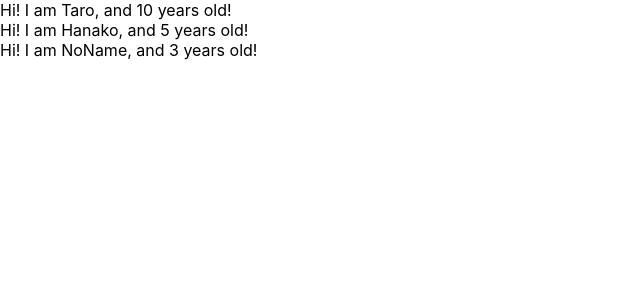
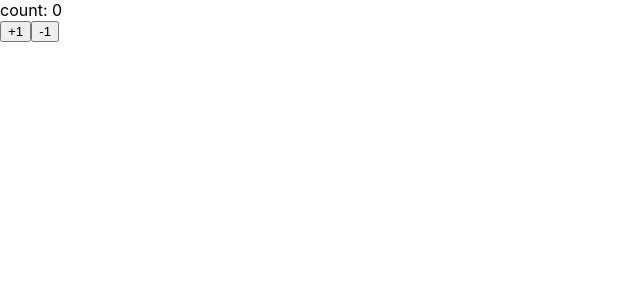
Before and after one commit to sayaka-takeuchi/react-application, a React (Create React App) app: page / in a window 1280 px wide. Shown: the top 300 px of the page, without its empty margins (0-640 px from the left). Built offline with nearby package versions, Linux system fonts and the light colour scheme.

Commit message:
stateとsetStateについて学習

```diff
--- a/src/App.js
+++ b/src/App.js
@@ -1,30 +1,30 @@
-import React from 'react';
-import PropTypes from 'prop-types';
+import React, { Component } from 'react';
 
-const App = () => {
-  const profiles = [
-    { name: "Taro", age: 10 },
-    { name: "Hanako", age: 5 },
-    { name: "NoName", age: 3 }
-  ]
+const App = () => (<Counter></Counter>)
 
-  return (
-    <div>
-      {
-        profiles.map((profile, index) => {
-        return <User name={profile.name} age={profile.age} key={index} />
-      })
-    }
-    </div>
-  )
+
+class Counter extends Component {
+  constructor(props) {
+    super(props)
+    this.state = { count: 0 }
+  }
+  handlePlusButton = () => {
+    this.setState({ count: this.state.count + 1 })
+  }
+
+  handleMinusButton = () => {
+    this.setState({ count: this.state.count - 1 })
+  }
+
+  render() {
+    return (
+      <React.Fragment>
+        <div>count: {this.state.count }</div>
+        <button onClick={this.handlePlusButton}>+1</button>
+        <button onClick={this.handleMinusButton}>-1</button>
+      </React.Fragment>
+    )
+  }
 }
 
-const User = (props) => {
-  return <div>Hi! I am {props.name}, and {props.age} years old!</div>
-}
-
-User.propTypes = {
-  name: PropTypes.string,
-  age: PropTypes.number.isRequired
-}
 export default App;
```
